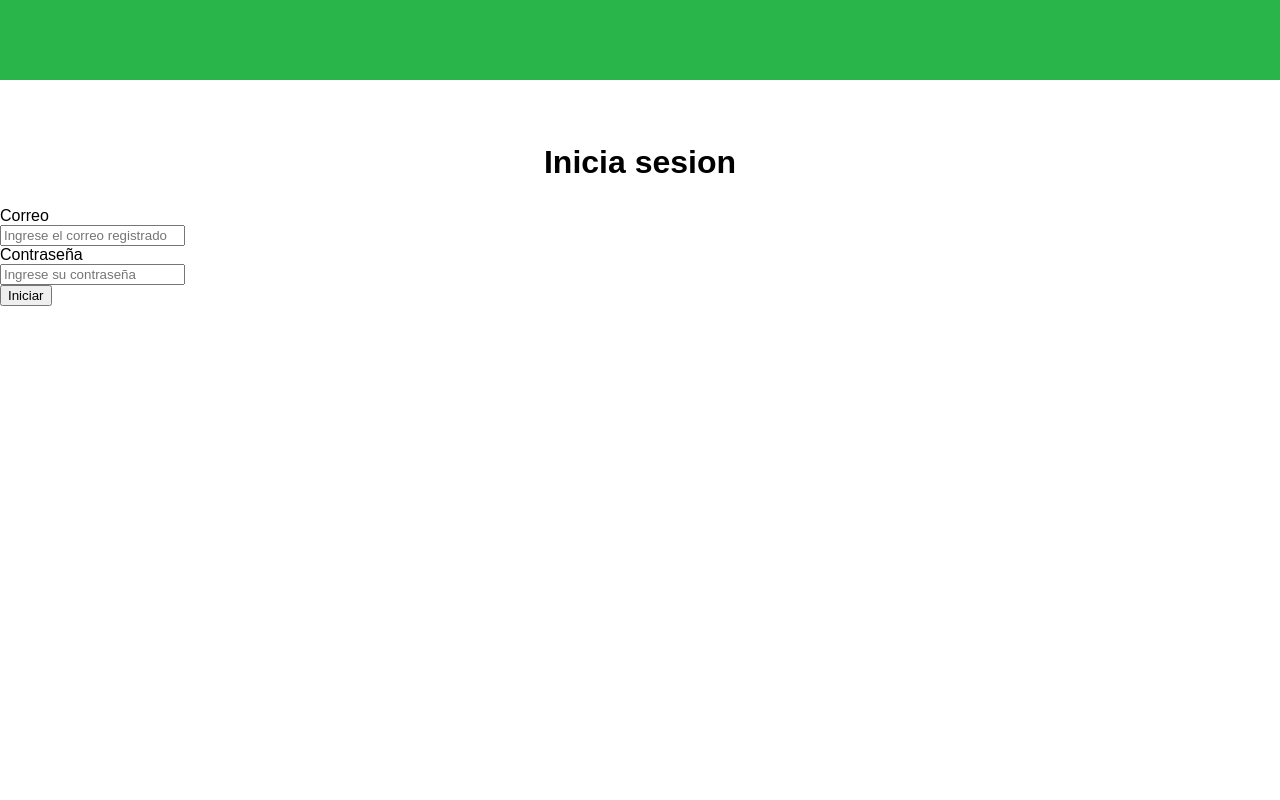
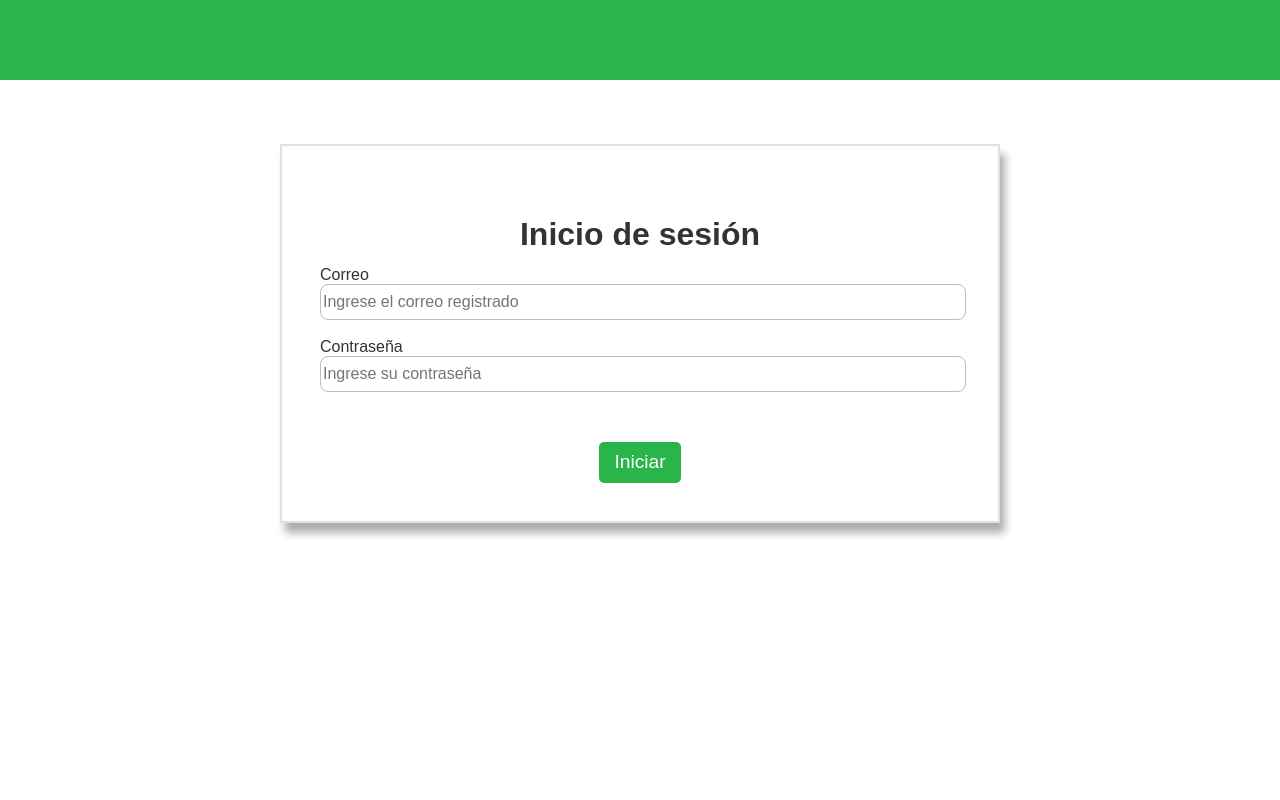
Before and after one commit to josehiki/rdd, a PHP site: page /rdd/views/login.php in a window 1280 px wide. Run offline with PHP 8.4, Linux system fonts and the light colour scheme.

Commit message:
Agregado: Diseño Login

```diff
--- a/views/css/estilos.css
+++ b/views/css/estilos.css
@@ -4,7 +4,10 @@ html, body{
 	margin: 0px;
 	padding: 0px;
 	font-family: ARIAL;
+	color: #333;
 }
+
+/* COLOR #2ab54a */
 
 a:link,  a:visited, a:active{
 	text-decoration: none;
@@ -112,3 +115,36 @@ h1{
 	background-color: #bbb6b6;
 	border: 2px solid #bbb6b6;
 }
+
+/* DIV CONTENEDOR  */
+.contenedor{
+    text-align: center;
+	width: 100%;
+	margin-top: 5%;
+}
+
+
+/* PANTALLA LOGIN */
+.login-form{
+	width: 50%;
+	padding: 1cm;
+	margin: auto;
+	border: 2px solid #e0e0e0;
+	box-shadow: 5px 10px 8px #aeaeae;
+}
+.login-form input{
+	width: 100%;
+}
+.login-form span{
+	display: block;
+	text-align: left;
+}
+.login-form button{
+	margin-top: 5%;
+	font-size: 1.2em;
+	color: white;
+	padding: .5em .8em;
+	border-radius: 5px;
+	background-color: #2ab54a;
+	cursor: pointer;
+}
--- a/views/css/miscelanea.css
+++ b/views/css/miscelanea.css
@@ -56,7 +56,19 @@
 }
 
 
-.border-green{
-    border: 2px solid green;
-    background-color: green;
+.input-text{
+    height: 2em;
+    font-size: 1em;
+    border-radius: 8px;
+    border: 1px solid #bdbdbd;
 }
+
+.boton-to-a{
+    border: 0;
+    background-color: white;
+}
+
+.titulos{
+    margin-top: .5cm;
+    margin-bottom: 0;
+}
--- a/views/juego.php
+++ b/views/juego.php
@@ -48,6 +48,12 @@
     <script type="text/javascript">
         var puntosRojo = puntosAzul = ronda = 0;
         var turno = 'rojo';
+
+        if(preguntas == null){
+            alert('no hay suficientes preguntas (min. 6)');
+            ronda = 6;
+            window.location.replace('seleccionaTema.php');
+        }
 
         function cargaPregunta(){
             var row1 = document.getElementById("row-1");
--- a/views/login.php
+++ b/views/login.php
@@ -11,18 +11,26 @@
 	<head>
 		<title>Login</title>
 		<link rel="stylesheet" type="text/css" href="css/estilos.css"/>
+		<link rel="stylesheet" type="text/css" href="css/miscelanea.css"/>
 	</head>
 	<body>
-		<div class="encabezado">
+		<div class="encabezado"></div>
+
+
+		<div class="contenedor">
+			<div class="login-form">
+			<h1 class="">Inicio de sesi&oacuten</h1>
+				<form action="../app/loginController.php" method="post">
+					<span>Correo</span>
+					<input type="email" class="input-text" name="correo" required="" placeholder="Ingrese el correo registrado" /><br><br>
+					<span>Contraseña</span>
+					<input type="password" class="input-text" name="contra" required="" placeholder="Ingrese su contraseña" /><br><br>
+					<button class="boton-to-a">Iniciar</button>
+				</form>
+			</div>
 		</div>
-		<h1>Inicia sesion</h1>
-		<form action="../app/loginController.php" method="post">
-			<span>Correo</span><br>
-			<input type="email" name="correo" required="" placeholder="Ingrese el correo registrado" /><br>
-			<span>Contraseña</span><br>
-			<input type="password" name="contra" required="" placeholder="Ingrese su contraseña" /><br>
-			<button>Iniciar</button>
-		</form>
+
+
 	</body>
 	<?php
 		if (!empty($_GET))
```
